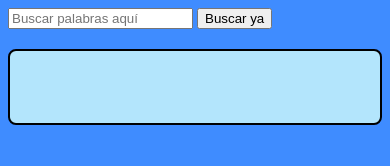
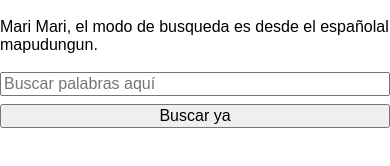
Before and after one commit to JuanLoncomil/Juan, a plain HTML site: page index.html in a window 390 px wide. Drawn offline with Linux system fonts and the light colour scheme.

Commit message:
Update index.html

```diff
--- a/index.html
+++ b/index.html
@@ -2,6 +2,28 @@
     <title>Diccionario de Mapudungun</title>
     <style>
             body {
+                margin: 0;
+                padding: 0;
+                font-family: Arial, sans-serif;
+            }
+            @media (max-width: 600px) {
+                body {
+                    font-size: 1em;
+                }
+                input[type="text"], button {
+                    width: 100%;
+                    box-sizing: border-box;
+                    font-size: 1em;
+                    margin-bottom: 8px;
+                }
+                .resultado {
+                    font-size: 1em;
+                    padding: 10px;
+                }
+                nav {
+                    font-size: 1em;
+                }
+            }
         background-color: #3f8cff; /* Verde calipso */
     }
     .resultado {
@@ -14,8 +36,9 @@
         border: 2px solid #000; /* Línea negra */
     }
     </style>
-</head>
-<body>
+
+    <br><nav>Mari Mari, el modo de busqueda es desde el españolal mapudungun. </nav><br>
+
     <input type="text" id="busqueda" placeholder="Buscar palabras aquí" onkeydown="if(event.key==='Enter'){buscarColor();}">
     <button onclick="buscarColor()">Buscar ya</button>
 
@@ -3628,7 +3651,7 @@ respetuosa y formal para significar fallecimiento)</dd>
 <dt>ir a dejar (algo)</dt><dd>elmen</dd>
 <dt>sopa</dt><dd>koru</dd>
 <dt>andar sonando triliu</dt><dd>triliukiyawi</dt>
-<dt>mirar</dt><dd>lelin</dd>
+<dt>mirar</dt><dd>lelin</dd><button>ejemplo</button>
     </dl>
 
   <script>
@@ -3645,8 +3668,10 @@ function buscarColor() {
         let titulo = dts[i].textContent.toLowerCase();
         if (input !== "") {
             if (titulo.includes(input)) {
+                // Agrega el botón de ejemplo en cada resultado
+                let botonEjemplo = `<button onclick="alert('Ejemplo de: ${dts[i].textContent}')">Ejemplo complejo y explicación gramatical</button>`;
                 encontradosParciales.push({
-                    html: `<div class="resultado"><strong>${dts[i].textContent}:</strong><br>${dds[i].innerHTML}</div>`,
+                    html: `<div class="resultado"><strong>${dts[i].textContent}:</strong><br>${dds[i].innerHTML}<br>${botonEjemplo}</div>`,
                     length: dts[i].textContent.length,
                     starts: titulo.startsWith(input)
                 });
```
